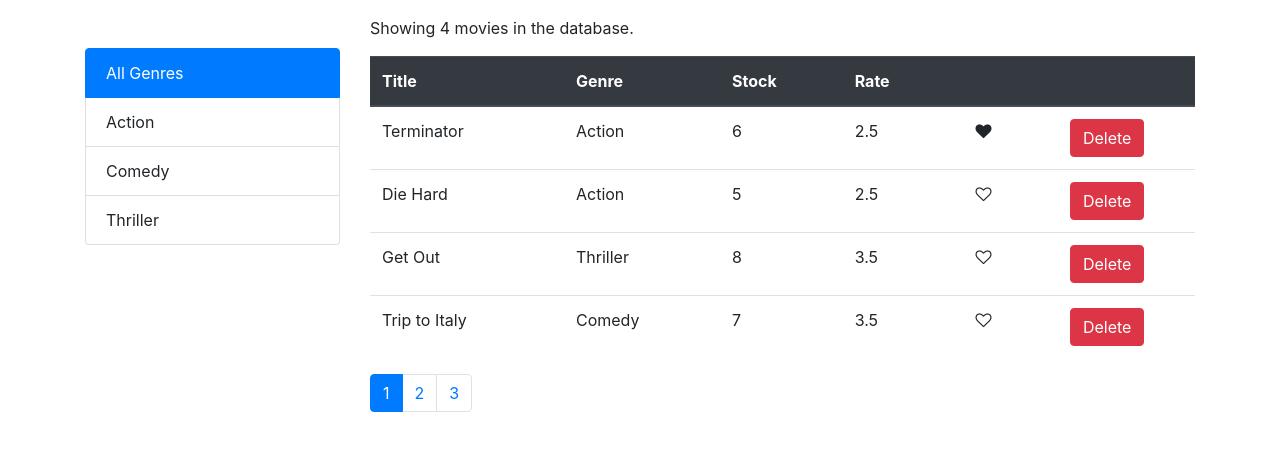
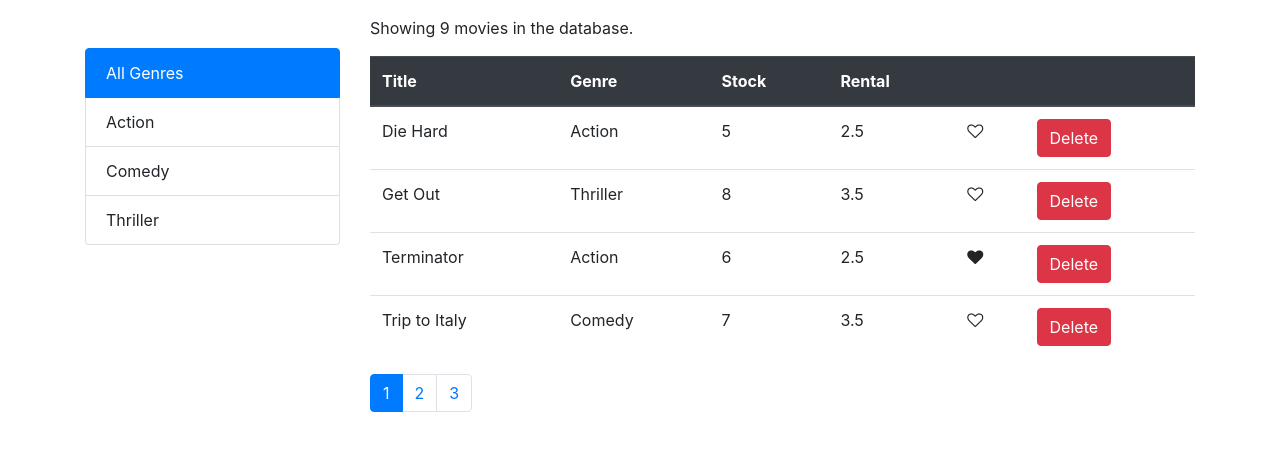
Before and after one commit to cpanuphan/vidly, a React (Create React App) app: page / in a window 1280 px wide. Shown: the top 450 px of the page. Built offline with nearby package versions, Linux system fonts and the light colour scheme.

Commit message:
extract table, header, body

```diff
--- a/src/components/common/listGroup.jsx
+++ b/src/components/common/listGroup.jsx
@@ -1,31 +1,35 @@
 import React from "react";
 
-const ListGroup = ({ listItem, selectedItem, onSelectedItem }) => {
+const ListGroup = ({
+  listItem,
+  textProperty,
+  valueProperty,
+  selectedItem,
+  onItemSelect
+}) => {
   return (
     <ul className="list-group">
-      <li
-        style={{ cursor: "pointer" }}
-        className={
-          selectedItem === "" ? "list-group-item active" : "list-group-item"
-        }
-        onClick={() => onSelectedItem("")}
-      >
-        All Genres
-      </li>
       {listItem.map(item => (
         <li
+          key={item[valueProperty]}
           style={{ cursor: "pointer" }}
           className={
-            item === selectedItem ? "list-group-item active" : "list-group-item"
+            item === selectedItem || (!item._id && !selectedItem)
+              ? "list-group-item active"
+              : "list-group-item"
           }
-          key={item._id}
-          onClick={() => onSelectedItem(item)}
+          onClick={() => onItemSelect(item)}
         >
-          {item.name}
+          {item[textProperty]}
         </li>
       ))}
     </ul>
   );
 };
 
+ListGroup.defaultProps = {
+  textProperty: "name",
+  valueProperty: "_id"
+};
+
 export default ListGroup;
--- /dev/null
+++ b/src/components/common/tableBody.jsx
@@ -0,0 +1,34 @@
+import React, { Component } from "react";
+import _ from "lodash";
+
+class TableBody extends Component {
+  renderCell = (item, column) => {
+    if (column.content) return column.content(item);
+
+    return _.get(item, column.path);
+  };
+
+  createKey = (item, column) => {
+    return item._id + (column.path || column.key);
+  };
+
+  render() {
+    const { data, columns } = this.props;
+
+    return (
+      <tbody>
+        {data.map(item => (
+          <tr key={item._id}>
+            {columns.map(column => (
+              <td key={this.createKey(item, column)}>
+                {this.renderCell(item, column)}
+              </td>
+            ))}
+          </tr>
+        ))}
+      </tbody>
+    );
+  }
+}
+
+export default TableBody;
--- /dev/null
+++ b/src/components/common/tableHeader.jsx
@@ -0,0 +1,36 @@
+import React, { Component } from "react";
+
+class TableHeader extends Component {
+  raiseSort = path => {
+    const sortColumn = { ...this.props.sortColumn };
+    if (sortColumn.path === path) {
+      sortColumn.order = sortColumn.order === "asc" ? "desc" : "asc";
+    } else {
+      sortColumn.path = path;
+      sortColumn.order = "asc";
+    }
+    this.props.onSort(sortColumn);
+  };
+
+  render() {
+    const { columns } = this.props;
+
+    return (
+      <thead className="thead-dark">
+        <tr>
+          {columns.map(column => (
+            <th
+              key={column.path || column.key}
+              onClick={() => this.raiseSort(column.path)}
+              scope="col"
+            >
+              {column.label}
+            </th>
+          ))}
+        </tr>
+      </thead>
+    );
+  }
+}
+
+export default TableHeader;
--- a/src/components/movie.jsx
+++ /dev/null
@@ -1,27 +0,0 @@
-import React, { Component } from "react";
-import Like from "./common/like";
-
-class Movie extends Component {
-  render() {
-    const { movie, onDelete, onLiked } = this.props;
-
-    return (
-      <tr>
-        <td>{movie.title}</td>
-        <td>{movie.genre.name}</td>
-        <td>{movie.numberInStock}</td>
-        <td>{movie.dailyRentalRate}</td>
-        <td className="text-center">
-          <Like liked={movie.liked} onLiked={() => onLiked(movie)} />
-        </td>
-        <td className="text-center">
-          <button className="btn btn-danger" onClick={() => onDelete(movie)}>
-            Delete
-          </button>
-        </td>
-      </tr>
-    );
-  }
-}
-
-export default Movie;
--- a/src/components/movies.jsx
+++ b/src/components/movies.jsx
@@ -1,18 +1,19 @@
 import React, { Component } from "react";
 import { getMovies } from "../services/fakeMovieService";
-import Movie from "./movie";
 import Pagination from "./common/pagination";
 import { paginate } from "../utils/paginate";
 import ListGroup from "./common/listGroup";
 import { getGenres } from "../services/fakeGenreService";
+import MoviesTable from "./moviesTable";
+import _ from "lodash";
 
 class Movies extends Component {
   state = {
-    movies: getMovies(),
+    movies: [],
+    genres: [],
     currentPage: 1,
     pageSize: 4,
-    genres: getGenres(),
-    selectedGenre: ""
+    sortColumn: { path: "title", order: "asc" }
   };
 
   handleDelete = movie => {
@@ -31,8 +32,23 @@ class Movies extends Component {
     this.setState({ currentPage: pageNumber });
   };
 
-  handleSelectedGenre = genre => {
-    this.setState({ selectedGenre: genre });
+  componentDidMount() {
+    const genres = [{ _id: "", name: "All Genres" }, ...getGenres()];
+    this.setState({
+      movies: getMovies(),
+      genres: genres
+    });
+  }
+
+  handleSelectedGenre = selectedItem => {
+    this.setState({
+      selectedGenre: selectedItem,
+      currentPage: 1
+    });
+  };
+
+  handleSort = sortColumn => {
+    this.setState({ sortColumn });
   };
 
   render() {
@@ -41,7 +57,8 @@ class Movies extends Component {
       currentPage,
       movies: allMovies,
       genres,
-      selectedGenre
+      selectedGenre,
+      sortColumn
     } = this.state;
 
     if (allMovies.length === 0)
@@ -49,48 +66,34 @@ class Movies extends Component {
         <p className="font-weight-bold mt-3">There are no movie to show.</p>
       );
 
-    const moviesByGenre = allMovies.filter(
-      m => m.genre._id === selectedGenre._id || !selectedGenre
-    );
+    const moviesByGenre =
+      selectedGenre && selectedGenre._id
+        ? allMovies.filter(m => m.genre._id === selectedGenre._id)
+        : allMovies;
+    const { length: count } = moviesByGenre;
     const movies = paginate(moviesByGenre, currentPage, pageSize);
-    const { length: count } = moviesByGenre;
+    const sorted = _.orderBy(movies, [sortColumn.path], [sortColumn.order]);
 
     return (
-      <React.Fragment>
       <div className="row">
         <div className="col-3 pt-5">
           <ListGroup
             listItem={genres}
-              selectedItem={selectedGenre}
-              onSelectedItem={this.handleSelectedGenre}
+            selectedItem={selectedGenre ? selectedGenre : ""}
+            onItemSelect={this.handleSelectedGenre}
           />
         </div>
         <div className="col">
           <p className="mt-3">
-              Showing {movies.length} movies in the database.
+            Showing {moviesByGenre.length} movies in the database.
           </p>
-            <table className="table">
-              <thead className="thead-dark">
-                <tr>
-                  <th scope="col">Title</th>
-                  <th scope="col">Genre</th>
-                  <th scope="col">Stock</th>
-                  <th scope="col">Rate</th>
-                  <th scope="col"></th>
-                  <th scope="col"></th>
-                </tr>
-              </thead>
-              <tbody>
-                {movies.map(movie => (
-                  <Movie
-                    key={movie._id}
-                    movie={movie}
+          <MoviesTable
+            sortColumn={sortColumn}
+            movies={sorted}
+            onLiked={this.handleLike}
             onDelete={this.handleDelete}
-                    onLiked={this.handleLike}
+            onSort={this.handleSort}
           />
-                ))}
-              </tbody>
-            </table>
           <Pagination
             itemCount={count}
             pageSize={pageSize}
@@ -99,7 +102,6 @@ class Movies extends Component {
           />
         </div>
       </div>
-      </React.Fragment>
     );
   }
 }
--- /dev/null
+++ b/src/components/moviesTable.jsx
@@ -0,0 +1,52 @@
+import React, { Component } from "react";
+import TableBody from "./common/tableBody";
+import TableHeader from "./common/tableHeader";
+import Like from "./common/like";
+
+class MoviesTable extends Component {
+  columns = [
+    { path: "title", label: "Title" },
+    { path: "genre.name", label: "Genre" },
+    { path: "numberInStock", label: "Stock" },
+    { path: "dailyRentalRate", label: "Rental" },
+    {
+      key: "liked",
+      content: movie => (
+        <Like liked={movie.liked} onLiked={() => this.props.onLiked(movie)} />
+      )
+    },
+    {
+      key: "delete",
+      content: movie => (
+        <button
+          className="btn btn-danger"
+          onClick={() => this.props.onDelete(movie)}
+        >
+          Delete
+        </button>
+      )
+    }
+  ];
+
+  render() {
+    const { movies, onDelete, onLiked, onSort, sortColumn } = this.props;
+
+    return (
+      <table className="table">
+        <TableHeader
+          columns={this.columns}
+          onSort={onSort}
+          sortColumn={sortColumn}
+        />
+        <TableBody
+          data={movies}
+          columns={this.columns}
+          onDelete={onDelete}
+          onLiked={onLiked}
+        />
+      </table>
+    );
+  }
+}
+
+export default MoviesTable;
```
Lines whose indentation alone changed are shown as unchanged.
